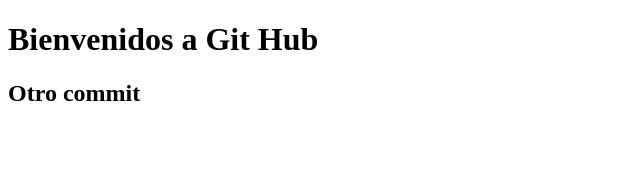
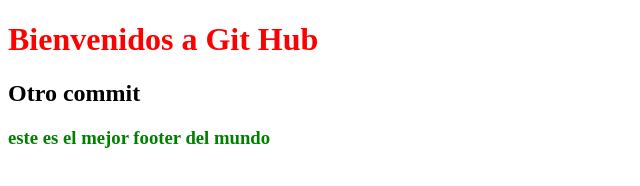
Before and after one commit to gbremermann/coderhouse, a plain HTML site: page index.html in a window 1280 px wide. Shown: the whole page, without its empty margins (0-640 px from the left). Drawn offline with Linux system fonts and the light colour scheme.

Commit message:
creamos el footer

```diff
--- a/css/estilo.css
+++ b/css/estilo.css
@@ -0,0 +1,7 @@
+h1{
+    color: red;
+}
+
+h3{
+    color: green;
+}
--- a/index.html
+++ b/index.html
@@ -13,5 +13,9 @@
 
     <h2>Otro commit</h2>
 
+<footer>
+    <h3>este es el mejor footer del mundo</h3>
+</footer>
+
 </body>
 </html>
```
